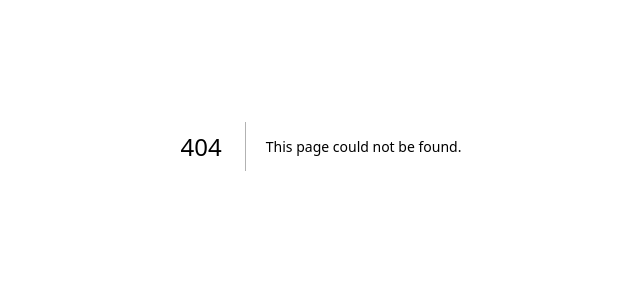
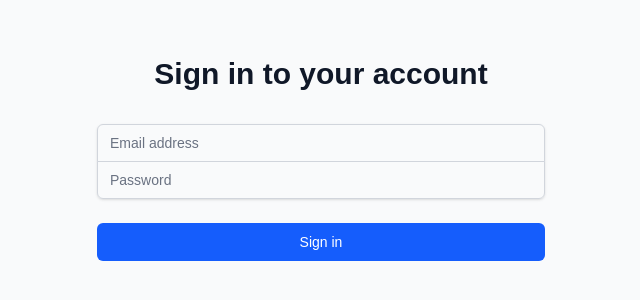
Before and after one commit to MphoBeeThwala/NextJSFrontend, a Next.js app: page /login in a window 1280 px wide. Before the commit this address had no page. Shown: the part 254-554 px from the top of the page, without its empty margins (319-959 px from the left). Built offline with nearby package versions, Linux system fonts and the light colour scheme.

Commit message:
Add login, register, and products pages

```diff
--- /dev/null
+++ b/src/app/login/page.js
@@ -0,0 +1,87 @@
+import { useState } from 'react';
+import { useRouter } from 'next/router';
+
+export default function LoginPage() {
+  const [email, setEmail] = useState('');
+  const [password, setPassword] = useState('');
+  const [error, setError] = useState('');
+  const router = useRouter();
+
+  const handleSubmit = async (e) => {
+    e.preventDefault();
+    try {
+      const response = await fetch(`${process.env.NEXT_PUBLIC_API_URL}/auth/login`, {
+        method: 'POST',
+        headers: {
+          'Content-Type': 'application/json',
+        },
+        body: JSON.stringify({ email, password }),
+      });
+
+      if (response.ok) {
+        const data = await response.json();
+        localStorage.setItem('token', data.token);
+        router.push('/dashboard');
+      } else {
+        const errorData = await response.json();
+        setError(errorData.message || 'Login failed');
+      }
+    } catch (err) {
+      setError('Network error. Please try again.');
+      console.error('Login error:', err);
+    }
+  };
+
+  return (
+    <div className="min-h-screen flex items-center justify-center bg-gray-50 py-12 px-4 sm:px-6 lg:px-8">
+      <div className="max-w-md w-full space-y-8">
+        <div>
+          <h2 className="mt-6 text-center text-3xl font-extrabold text-gray-900">
+            Sign in to your account
+          </h2>
+        </div>
+        <form className="mt-8 space-y-6" onSubmit={handleSubmit}>
+          <div className="rounded-md shadow-sm -space-y-px">
+            <div>
+              <input
+                id="email"
+                name="email"
+                type="email"
+                required
+                className="appearance-none rounded-none relative block w-full px-3 py-2 border border-gray-300 placeholder-gray-500 text-gray-900 rounded-t-md focus:outline-none focus:ring-blue-500 focus:border-blue-500 focus:z-10 sm:text-sm"
+                placeholder="Email address"
+                value={email}
+                onChange={(e) => setEmail(e.target.value)}
+              />
+            </div>
+            <div>
+              <input
+                id="password"
+                name="password"
+                type="password"
+                required
+                className="appearance-none rounded-none relative block w-full px-3 py-2 border border-gray-300 placeholder-gray-500 text-gray-900 rounded-b-md focus:outline-none focus:ring-blue-500 focus:border-blue-500 focus:z-10 sm:text-sm"
+                placeholder="Password"
+                value={password}
+                onChange={(e) => setPassword(e.target.value)}
+              />
+            </div>
+          </div>
+
+          {error && (
+            <div className="text-red-500 text-sm text-center">{error}</div>
+          )}
+
+          <div>
+            <button
+              type="submit"
+              className="group relative w-full flex justify-center py-2 px-4 border border-transparent text-sm font-medium rounded-md text-white bg-blue-600 hover:bg-blue-700 focus:outline-none focus:ring-2 focus:ring-offset-2 focus:ring-blue-500"
+            >
+              Sign in
+            </button>
+          </div>
+        </form>
+      </div>
+    </div>
+  );
+}
--- /dev/null
+++ b/src/app/products/page.js
@@ -0,0 +1,58 @@
+import { useState, useEffect } from 'react';
+
+export default function ProductsPage() {
+  const [products, setProducts] = useState([]);
+  const [error, setError] = useState('');
+
+  useEffect(() => {
+    const fetchProducts = async () => {
+      try {
+        const response = await fetch(`${process.env.NEXT_PUBLIC_API_URL}/products`);
+        if (response.ok) {
+          const data = await response.json();
+          setProducts(data);
+        } else {
+          setError('Failed to load products');
+        }
+      } catch (err) {
+        setError('Network error. Please try again.');
+        console.error('Products fetch error:', err);
+      }
+    };
+
+    fetchProducts();
+  }, []);
+
+  return (
+    <div className="min-h-screen bg-gray-50 py-12 px-4 sm:px-6 lg:px-8">
+      <div className="max-w-7xl mx-auto">
+        <h2 className="text-3xl font-extrabold text-gray-900 mb-8">Products</h2>
+
+        {error && (
+          <div className="text-red-500 text-sm mb-4">{error}</div>
+        )}
+
+        <div className="grid grid-cols-1 gap-6 sm:grid-cols-2 lg:grid-cols-3">
+          {products.map((product) => (
+            <div
+              key={product.id}
+              className="bg-white overflow-hidden shadow rounded-lg"
+            >
+              <div className="p-6">
+                <h3 className="text-lg font-medium text-gray-900">{product.name}</h3>
+                <p className="mt-1 text-gray-500">{product.description}</p>
+                <p className="mt-2 text-lg font-semibold text-gray-900">
+                  ${product.price}
+                </p>
+              </div>
+            </div>
+          ))}
+        </div>
+
+        {products.length === 0 && !error && (
+          <p className="text-gray-500 text-center">No products available.</p>
+        )}
+      </div>
+    </div>
+  );
+}
--- /dev/null
+++ b/src/app/register/page.js
@@ -0,0 +1,85 @@
+import { useState } from 'react';
+import { useRouter } from 'next/router';
+
+export default function RegisterPage() {
+  const [email, setEmail] = useState('');
+  const [password, setPassword] = useState('');
+  const [error, setError] = useState('');
+  const router = useRouter();
+
+  const handleSubmit = async (e) => {
+    e.preventDefault();
+    try {
+      const response = await fetch(`${process.env.NEXT_PUBLIC_API_URL}/auth/register`, {
+        method: 'POST',
+        headers: {
+          'Content-Type': 'application/json',
+        },
+        body: JSON.stringify({ email, password }),
+      });
+
+      if (response.ok) {
+        router.push('/login');
+      } else {
+        const errorData = await response.json();
+        setError(errorData.message || 'Registration failed');
+      }
+    } catch (err) {
+      setError('Network error. Please try again.');
+      console.error('Registration error:', err);
+    }
+  };
+
+  return (
+    <div className="min-h-screen flex items-center justify-center bg-gray-50 py-12 px-4 sm:px-6 lg:px-8">
+      <div className="max-w-md w-full space-y-8">
+        <div>
+          <h2 className="mt-6 text-center text-3xl font-extrabold text-gray-900">
+            Create a new account
+          </h2>
+        </div>
+        <form className="mt-8 space-y-6" onSubmit={handleSubmit}>
+          <div className="rounded-md shadow-sm -space-y-px">
+            <div>
+              <input
+                id="email"
+                name="email"
+                type="email"
+                required
+                className="appearance-none rounded-none relative block w-full px-3 py-2 border border-gray-300 placeholder-gray-500 text-gray-900 rounded-t-md focus:outline-none focus:ring-blue-500 focus:border-blue-500 focus:z-10 sm:text-sm"
+                placeholder="Email address"
+                value={email}
+                onChange={(e) => setEmail(e.target.value)}
+              />
+            </div>
+            <div>
+              <input
+                id="password"
+                name="password"
+                type="password"
+                required
+                className="appearance-none rounded-none relative block w-full px-3 py-2 border border-gray-300 placeholder-gray-500 text-gray-900 rounded-b-md focus:outline-none focus:ring-blue-500 focus:border-blue-500 focus:z-10 sm:text-sm"
+                placeholder="Password"
+                value={password}
+                onChange={(e) => setPassword(e.target.value)}
+              />
+            </div>
+          </div>
+
+          {error && (
+            <div className="text-red-500 text-sm text-center">{error}</div>
+          )}
+
+          <div>
+            <button
+              type="submit"
+              className="group relative w-full flex justify-center py-2 px-4 border border-transparent text-sm font-medium rounded-md text-white bg-green-600 hover:bg-green-700 focus:outline-none focus:ring-2 focus:ring-offset-2 focus:ring-green-500"
+            >
+              Register
+            </button>
+          </div>
+        </form>
+      </div>
+    </div>
+  );
+}
```
